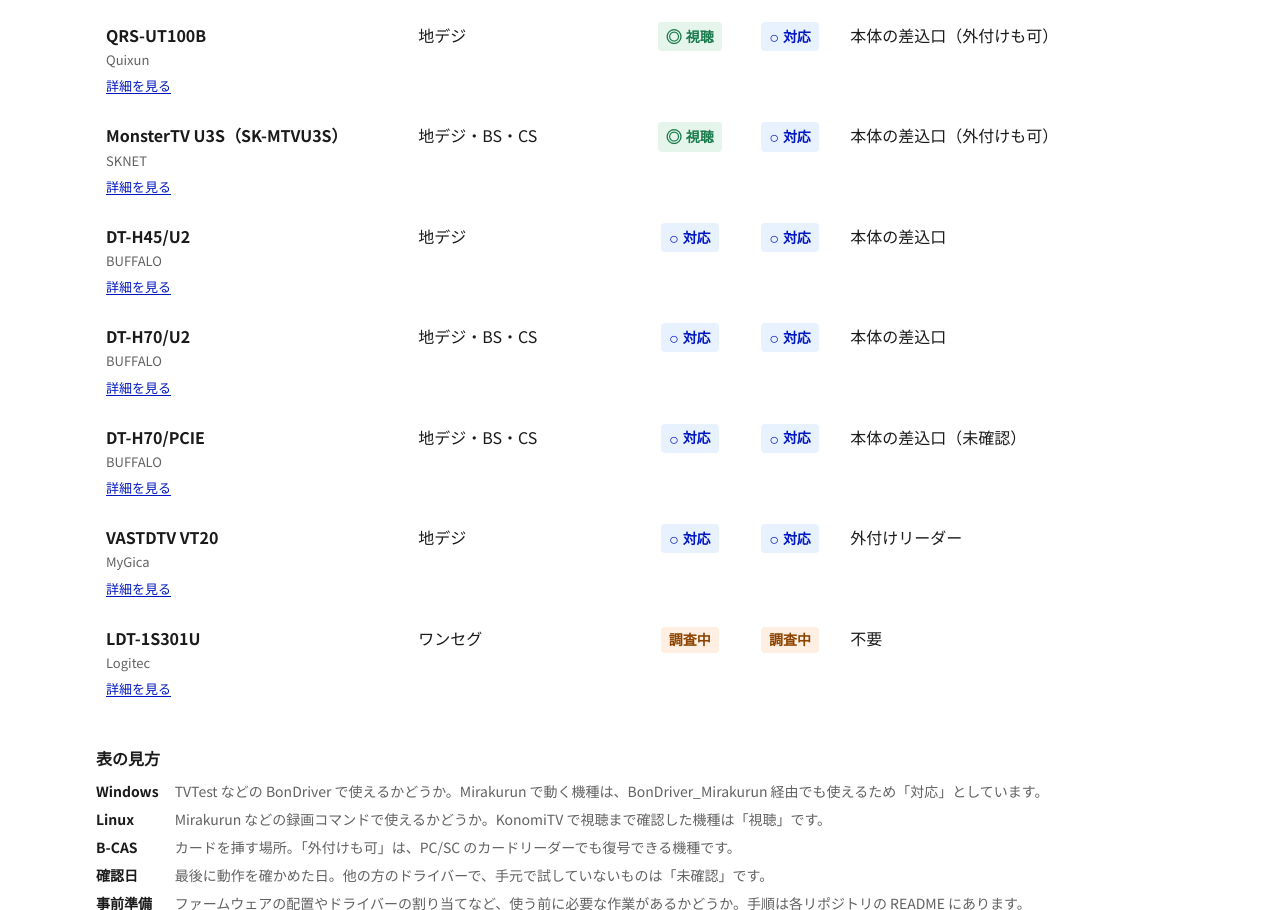
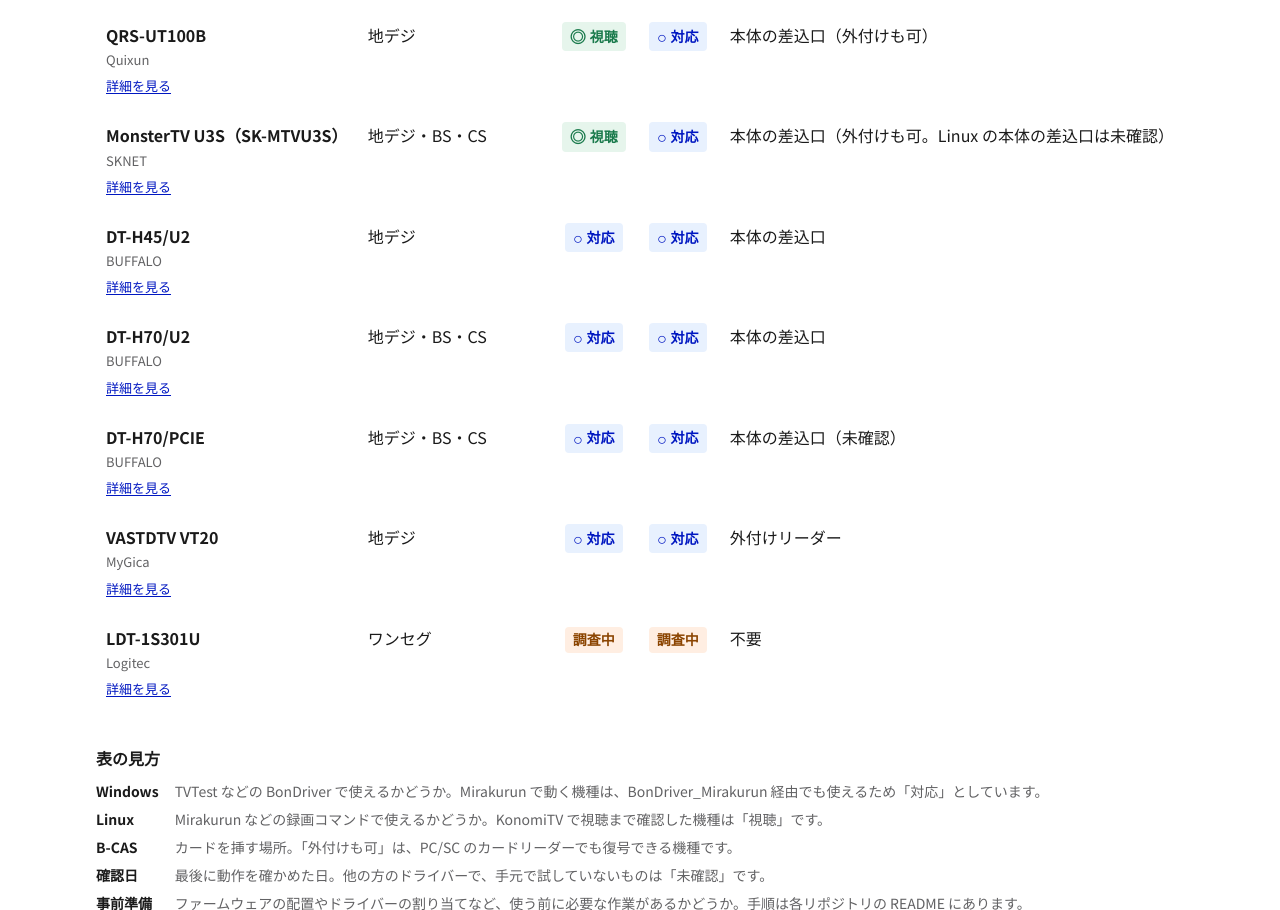
Before and after one commit to waya0125/waya0125.github.io, a plain HTML site: page tuners/index.html in a window 1280 px wide. Shown: the part 1201-2111 px from the top of the page. Drawn offline with Linux system fonts and the light colour scheme.

Commit message:
一覧: GV-MVP/HZ の Windows の確認日と、U3S の B-CAS の注記を更新
Co-Authored-By: Claude Opus 5.5 <noreply@anthropic.com>

```diff
--- a/tuners/index.html
+++ b/tuners/index.html
@@ -248,10 +248,10 @@ const devices = [
     official: [["製品ページ", "https://www.iodata.jp/product/av/tidegi/gv-mvpvz/"], ["サポートライブラリ", "https://www.iodata.jp/lib/product/g/3338.htm"]], officialNote: "",
     note: "地デジ・BS・CS とも 60 秒の録画でドロップ 0。Mirakurun 経由で GV-MVP/HZ と同時に録画できます。BS・CS のアンテナには電源を供給しません。" },
   { maker: "I-O DATA", name: "GV-MVP/HZ", conn: "USB 04bb:0522", band: "地デジ", bcas: "本体の差込口", prep: true,
-    win: { mark: "good", date: "2026-11-23", repos: ["waya0125/BonDriver_GVMVPHZ"] },
+    win: { mark: "good", date: "2026-11-24", repos: ["waya0125/BonDriver_GVMVPHZ"] },
     linux: { mark: "ok", date: "2026-11-19", repos: ["waya0125/recgvmvp"] },
     official: [["製品ページ", "https://www.iodata.jp/product/av/tidegi/gv-mvphz/"], ["サポートライブラリ", "https://www.iodata.jp/lib/product/g/2095.htm"]], officialNote: "",
-    note: "Mirakurun 経由で GV-MVP/VZ と同時に録画し、ドロップ 0 でした。" },
+    note: "Windows 11（x64）の TVTest で視聴を確認しました（D 0 / E 0 / S 0）。Linux では Mirakurun 経由で GV-MVP/VZ と同時に録画し、ドロップ 0 でした。" },
   { maker: "I-O DATA", name: "GV-MVP/AZ", conn: "調査中", band: "地デジ", bcas: "調査中", prep: true,
     win: { mark: "ok", date: "—", repos: ["nuIlpointer/BonDriver_GVMVPAZ"] },
     linux: { mark: "wip", date: "—", repos: [] },
@@ -267,7 +267,7 @@ const devices = [
     linux: { mark: "ok", date: "2026-11-11", repos: ["waya0125/recfriio"] },
     official: [["製品ページ（Wayback Machine）", "http://web.archive.org/web/20100224054943/http://www.quixun.co.jp:80/product/qrs-ut100b.html"], ["サポートページ（Wayback Machine）", "http://web.archive.org/web/20100212202729/http://www.quixun.co.jp:80/support/qrs-ut100b.html"]], officialNote: "メーカーのサイトはなくなっています。",
     note: "TVTest 0.10.0 でチャンネルスキャン・選局を確認（E 0 / S 0）。Linux では 30 分の録画で、誤り・欠けはありませんでした。" },
-  { maker: "SKNET", name: "MonsterTV U3S（SK-MTVU3S）", conn: "USB 3275:9015", band: "地デジ・BS・CS", bcas: "本体の差込口（外付けも可）", prep: true,
+  { maker: "SKNET", name: "MonsterTV U3S（SK-MTVU3S）", conn: "USB 3275:9015", band: "地デジ・BS・CS", bcas: "本体の差込口（外付けも可。Linux の本体の差込口は未確認）", prep: true,
     win: { mark: "good", date: "2026-11-23", repos: ["waya0125/BonDriver_Friio"] },
     linux: { mark: "ok", date: "2026-11-19", repos: ["waya0125/recfriio"] },
     official: [["製品ページ", "https://sknet-web.co.jp/product/mtvu3s/index.html"], ["ダウンロード", "https://sknet-web.co.jp/product/mtvu3s/download.html"]], officialNote: "",
```
